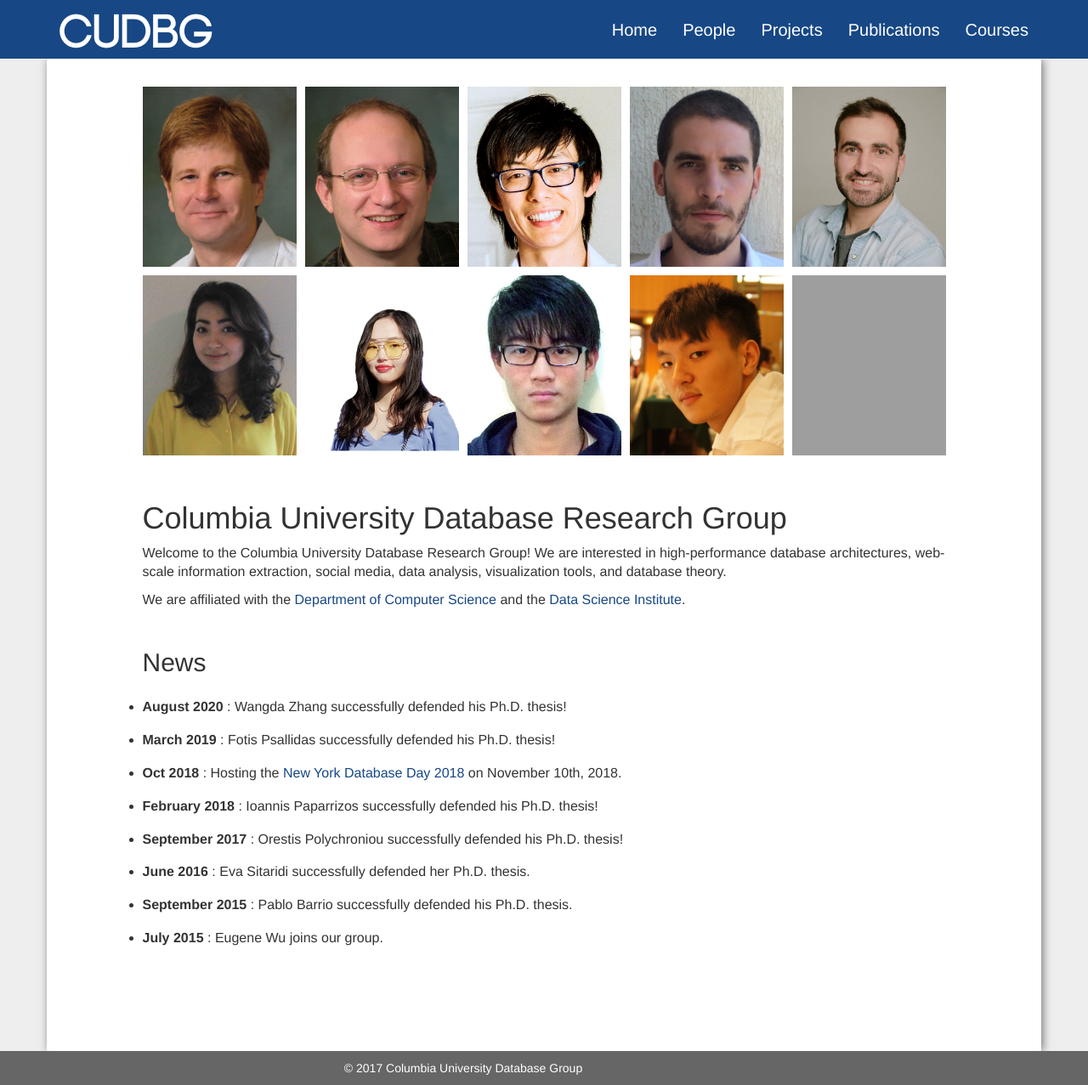
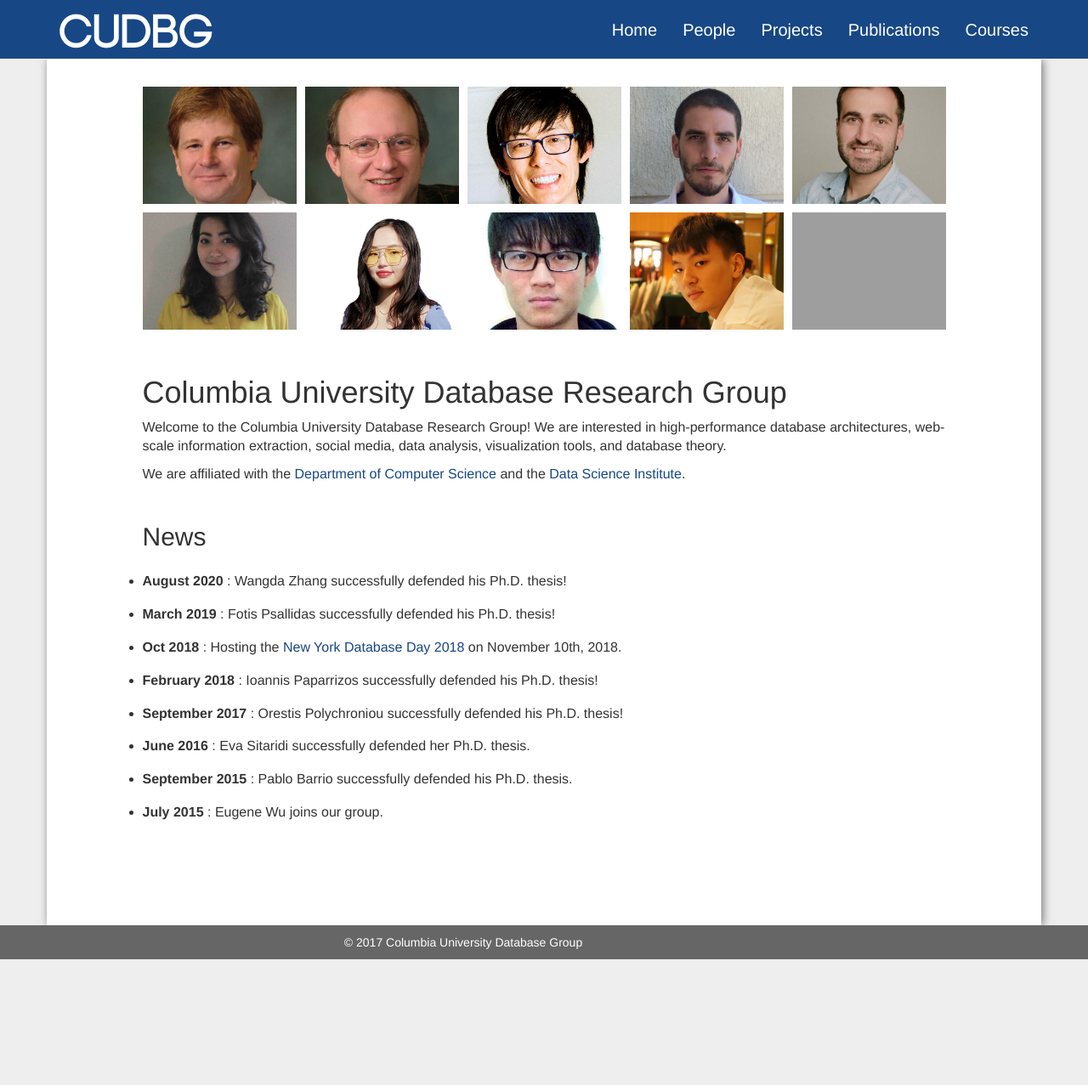
Before and after one commit to cudbg/cudbg.github.io, a Jekyll site: the page built from index.md, in a window 1280 px wide. Shown: the whole page at 85% size. Built offline with Jekyll 4.4.1, drawn with Linux system fonts in a browser that asks for light colours; nearby versions of some CDN libraries; after the commit the page ends 1129 px from its top, so only the background shows below that; grey boxes are pictures that could not be loaded.

Commit message:
update grid side

```diff
--- a/files/css/styles.css
+++ b/files/css/styles.css
@@ -153,7 +153,7 @@ li {
 .gallery {
   display: grid;
   grid-template-columns: repeat(10, 1fr);
-  grid-template-rows: repeat(6, 5vw);
+  grid-template-rows: repeat(4, 5vw);
   grid-gap: 1.0rem;
 }
 
@@ -168,61 +168,61 @@ li {
   grid-column-start: 1;
   grid-column-end: 3;
   grid-row-start: 1;
-  grid-row-end: 4;
+  grid-row-end: 3;
 }
 
 .gallery__item--12 {
   grid-column-start: 3;
   grid-column-end: 5;
   grid-row-start: 1;
-  grid-row-end: 4;
+  grid-row-end: 3;
 }
 .gallery__item--13 {
   grid-column-start: 5;
   grid-column-end: 7;
   grid-row-start: 1;
-  grid-row-end: 4;
+  grid-row-end: 3;
 }
 .gallery__item--14 {
   grid-column-start: 7;
   grid-column-end: 9;
   grid-row-start: 1;
-  grid-row-end: 4;
+  grid-row-end: 3;
 }
 .gallery__item--15 {
   grid-column-start: 9;
   grid-column-end: 11;
   grid-row-start: 1;
-  grid-row-end: 4;
+  grid-row-end: 3;
 }
 .gallery__item--21 {
   grid-column-start: 1;
   grid-column-end: 3;
-  grid-row-start: 4;
-  grid-row-end: 7;
+  grid-row-start: 3;
+  grid-row-end: 5;
 }
 
 .gallery__item--22 {
   grid-column-start: 3;
   grid-column-end: 5;
-  grid-row-start: 4;
-  grid-row-end: 7;
+  grid-row-start: 3;
+  grid-row-end: 5;
 }
 .gallery__item--23 {
   grid-column-start: 5;
   grid-column-end: 7;
-  grid-row-start: 4;
-  grid-row-end: 7;
+  grid-row-start: 3;
+  grid-row-end: 5;
 }
 .gallery__item--24 {
   grid-column-start: 7;
   grid-column-end: 9;
-  grid-row-start: 4;
-  grid-row-end: 7;
+  grid-row-start: 3;
+  grid-row-end: 5;
 }
 .gallery__item--25 {
   grid-column-start: 9;
   grid-column-end: 11;
-  grid-row-start: 4;
-  grid-row-end: 7;
+  grid-row-start: 3;
+  grid-row-end: 5;
 }
```
